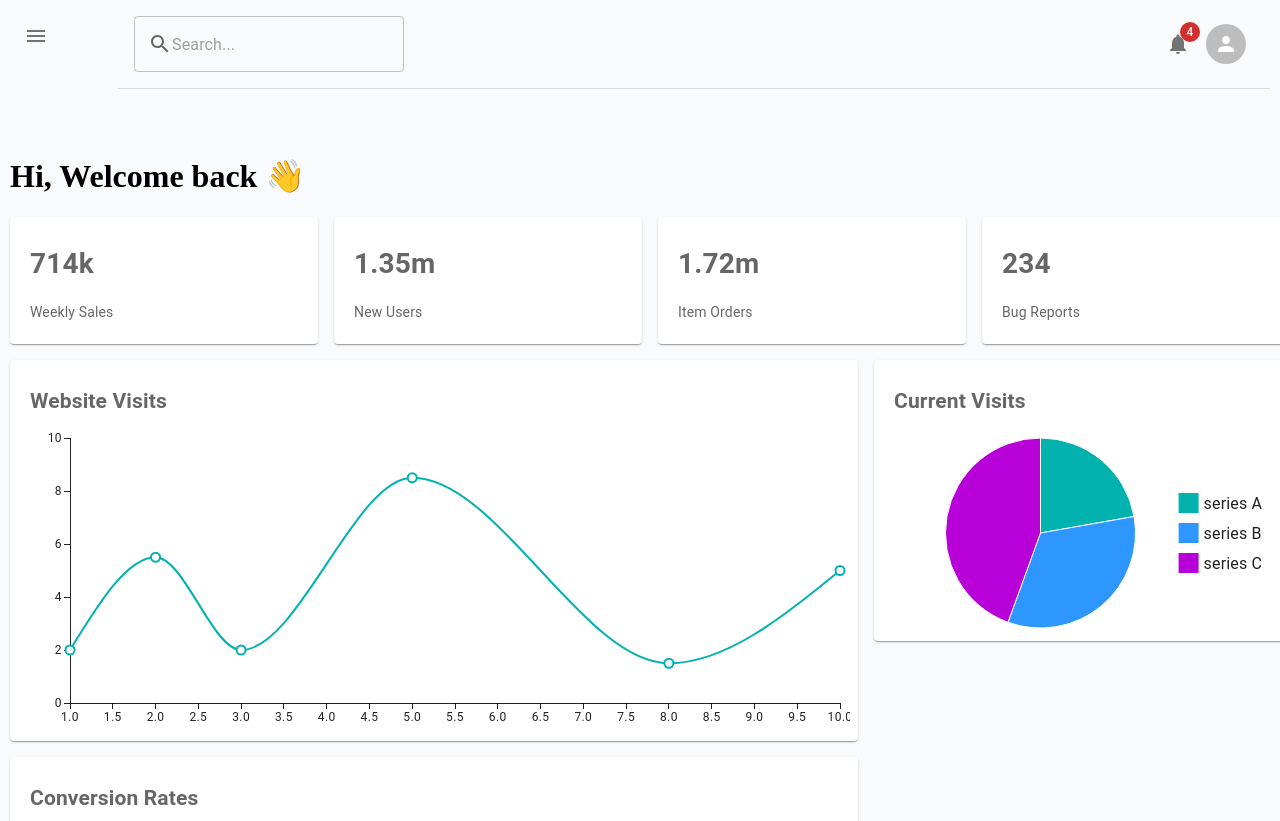
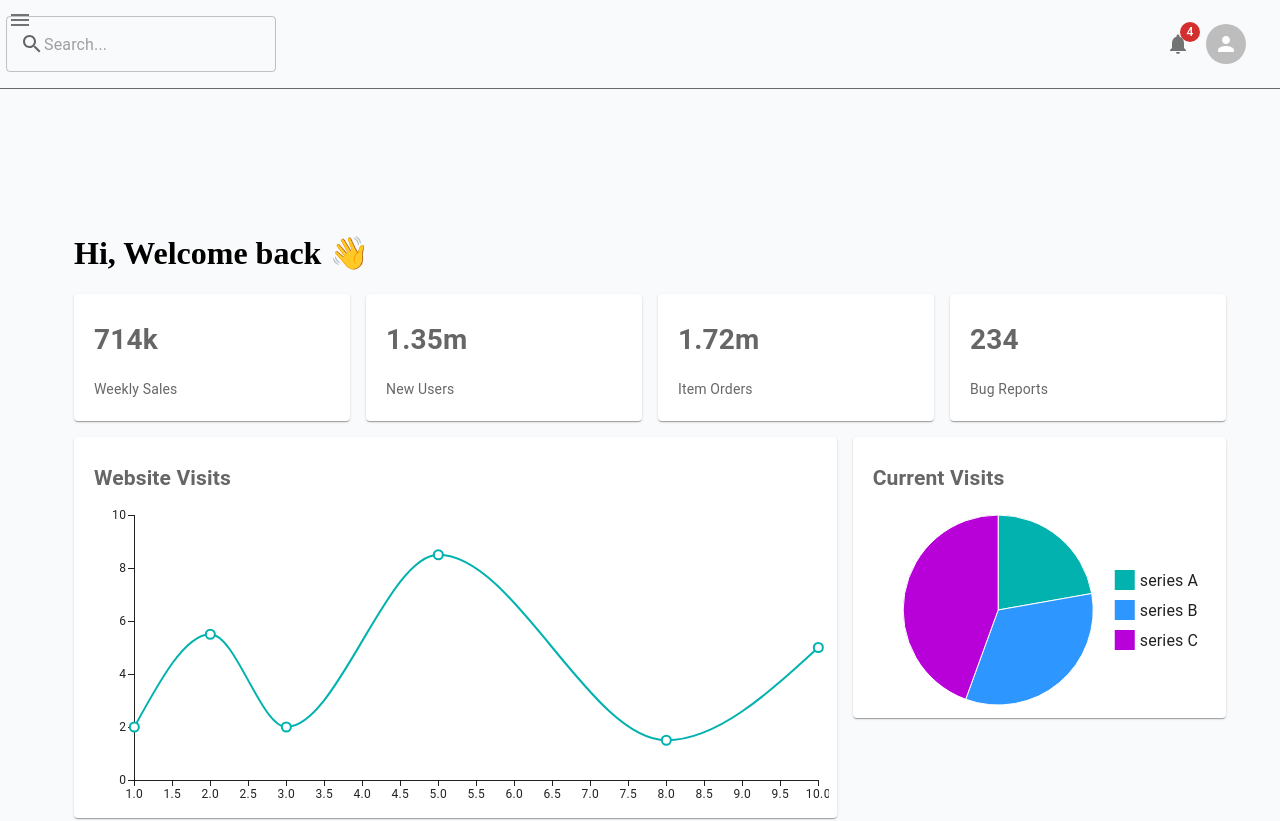
Before and after one commit to rsrijana/weShipNsellG, a React (Create React App) app: page / in a window 1280 px wide. Shown: the top 821 px of the page. Built offline with nearby package versions, Linux system fonts and the light colour scheme.

Commit message:
work in progress

```diff
--- a/src/App.css
+++ b/src/App.css
@@ -15,7 +15,7 @@ body, html, #root {
   position: fixed;
   top: 0px;
   border-right: 1px solid dimgrey;
-  transition: width 0.3s ease; /* Smooth transition for width */
+  transition: width 0.1s ease; /* Smooth transition for width */
 
 }
 
@@ -39,7 +39,8 @@ body, html, #root {
   position: absolute;
   top: 1px;
   right: 0;
-  width: 84%;
+  width: calc(100% - 220px);
+  border-bottom: 1px solid dimgrey;
 }
 
 .dashboard {
@@ -47,33 +48,35 @@ body, html, #root {
   flex-direction: column;
   justify-content: space-between;
   height: auto;
-  width: 80%;
-  margin-left: 17%;
+  margin-left: 13%;
   margin-top: 7%;
   position: relative;
+  flex-grow: 1;
 }
 
 /* Responsive styles for screens smaller than or equal to 1300px */
 @media (max-width: 1490px) {
   .main-container {
-    width: 90%; /* Make the main container take full width */
+    width: 100%; /* Make the main container take full width */
     top: 0; /* Adjust top position */
     right: 0; /* Align it to the left */
     padding: 0 10px; /* Add some padding for better spacing */
     z-index : 1;
+
   }
+
 
   .dashboard {
     width: 100%; /* Make dashboard take full width */
     margin-left: 0; /* Remove left margin */
-    margin-top: 5%; /* Adjust top margin if needed */
+    margin-top: 15%; /* Adjust top margin if needed */
     padding: 0 10px; /* Add padding for better layout on smaller screens */
   }
 }
 
 @media(max-width: 500px){
   .main-container {
-    width: 80%; /* Make the main container take full width */
+    width: 100%; /* Make the main container take full width */
     top: 0; /* Adjust top position */
     right: 0; /* Align it to the left */
     padding: 0 10px; /* Add some padding for better spacing */
@@ -102,4 +105,5 @@ body, html, #root {
   .hamburger-btn {
     margin: 5px; /* Smaller equal spacing on mobile devices */
   }
+
 }
--- a/src/Layout/Sidebar.jsx
+++ b/src/Layout/Sidebar.jsx
@@ -37,15 +37,14 @@ const Sidebar = () => {
     };
 
     return (
-        <>
-            <Box sx={{padding: 2}}>
+            <Box >
                 {isMobile ? (
                     <div>
                         <IconButton className="hamburger-btn"  color="dimgrey" aria-label="menu" onClick={toggleDrawer}>
                             <MenuIcon />
                         </IconButton>
                         <Drawer anchor="left" open={open} onClose={toggleDrawer}>
-                            <div className={open ? 'sideMenu expanded' : 'sideMenu collapsed'} style={{ width: open ? 250 : 0 }}>
+                            <div className={open ? 'sideMenu expanded' : 'sideMenu collapsed'} style={{ width: open ? 220 : 0 }}>
                                 <h2>#ShipandSELL</h2>
                                 <Divider />
                                 {buttons.map((button, index) => (
@@ -65,6 +64,7 @@ const Sidebar = () => {
                         </Drawer>
                     </div>
                 ) : (
+
                     <div className='sideMenu'>
                         <h2>#ShipandSELL</h2>
                         <Divider />
@@ -84,7 +84,6 @@ const Sidebar = () => {
                     </div>
                 )}
             </Box>
-        </>
     );
 }
 
--- a/src/Layout/dashboards.jsx
+++ b/src/Layout/dashboards.jsx
@@ -5,7 +5,7 @@ import { styled } from '@mui/material/styles';
 import Box from '@mui/material/Box';
 import Paper from '@mui/material/Paper';
 import Grid from '@mui/material/Grid';
-
+import {Container} from '@mui/material';
 const Dashboard = () => {
     const Item = styled(Paper)(({ theme }) => ({
         backgroundColor: theme.palette.mode === 'dark' ? '#1A2027' : '#fff',
@@ -17,8 +17,9 @@ const Dashboard = () => {
       }));
 
     return (
+        <Container>
         <div className="dashboard">
-            <Box sx={{flexGrow: 1}}>
+            <Box >
                 <h1>Hi, Welcome back 👋</h1>
                 <Grid container spacing={2}>
                     <Grid item xs={6} md={3}>
@@ -97,6 +98,7 @@ const Dashboard = () => {
                 </Grid>
             </Box>
         </div>
+        </Container>
     )
 }
 
--- a/src/Layout/header.jsx
+++ b/src/Layout/header.jsx
@@ -1,5 +1,5 @@
 import React from 'react';
-import {Stack, IconButton, TextField, Badge, Menu, MenuItem, Avatar, Divider} from '@mui/material';
+import {Stack, IconButton, TextField, Badge, Menu, MenuItem, Avatar} from '@mui/material';
 import SearchIcon from '@mui/icons-material/Search';
 import NotificationsIcon from '@mui/icons-material/Notifications';
 import PersonIcon from '@mui/icons-material/Person';
@@ -18,7 +18,6 @@ const Header = () => {
   };
   return (
     <div className="main-container">
-        <div className="notification-bar">
           <Stack direction="row" spacing={2}
               sx={{ padding: 2,
           }}>
@@ -62,8 +61,6 @@ const Header = () => {
               </Menu>
             </div>
           </Stack>
-        </div>
-        <Divider/>
       </div>
   )
 }
--- a/src/pages/user.jsx
+++ b/src/pages/user.jsx
@@ -14,6 +14,7 @@ import VisibilityIcon from '@mui/icons-material/Visibility';
 import MoreVertIcon from '@mui/icons-material/MoreVert';
 import {Menu, MenuItem, IconButton, TextField} from "@mui/material";
 import {red} from "@mui/material/colors";
+import {Container} from "@mui/material";
 
 const columns = [
     { field: 'id', headerName: 'ID', width: 90 },
@@ -111,6 +112,7 @@ export default function DataGridDemo() {
     console.log("user form clicked ")
   };
     return (
+        <Container>
         <div className='dashboard'>
             <Stack direction = "row" spacing={2}
             sx={{ marginLeft: "auto" }}>
@@ -158,5 +160,6 @@ export default function DataGridDemo() {
                 />
             </Box>
         </div>
+        </Container>
     );
 }
```
